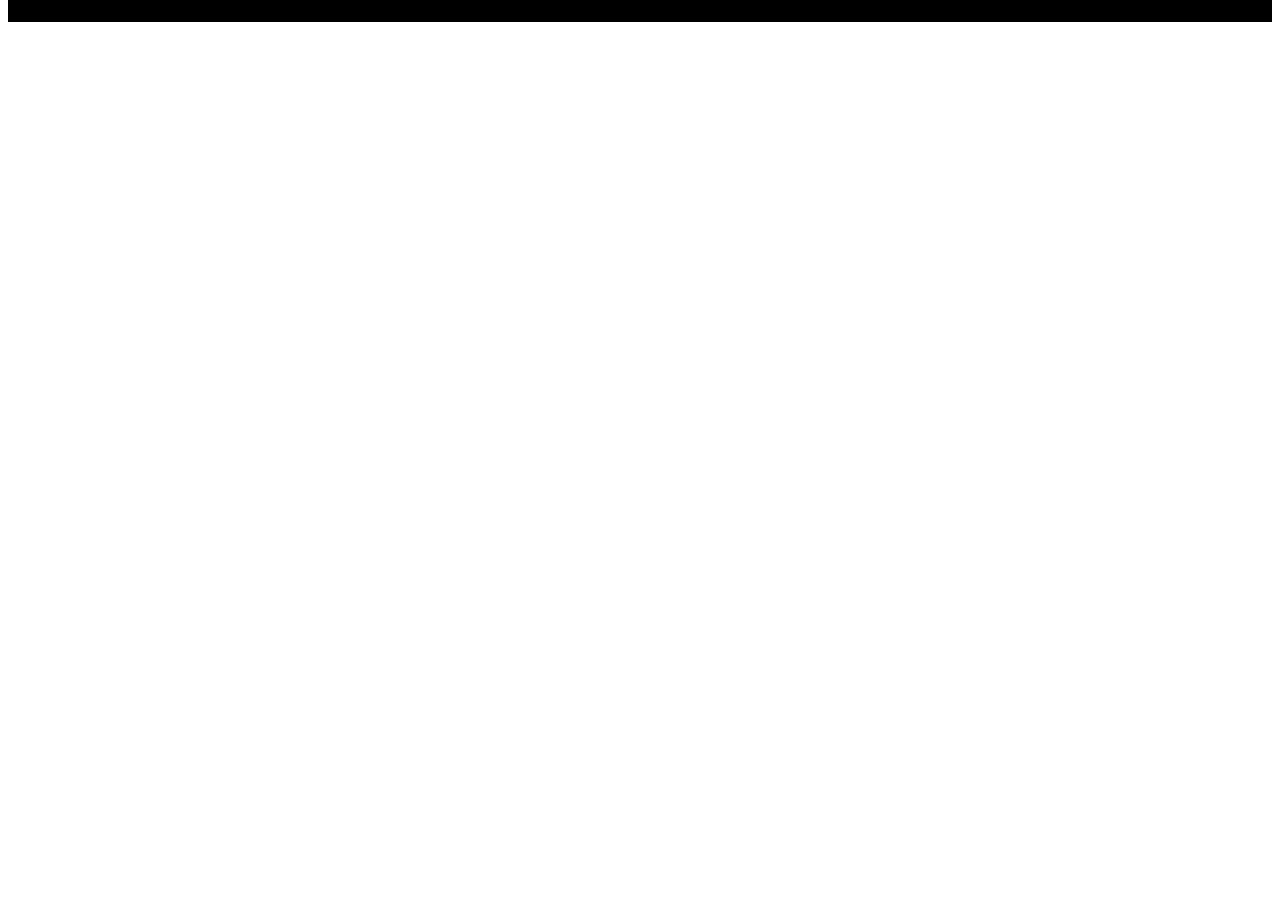
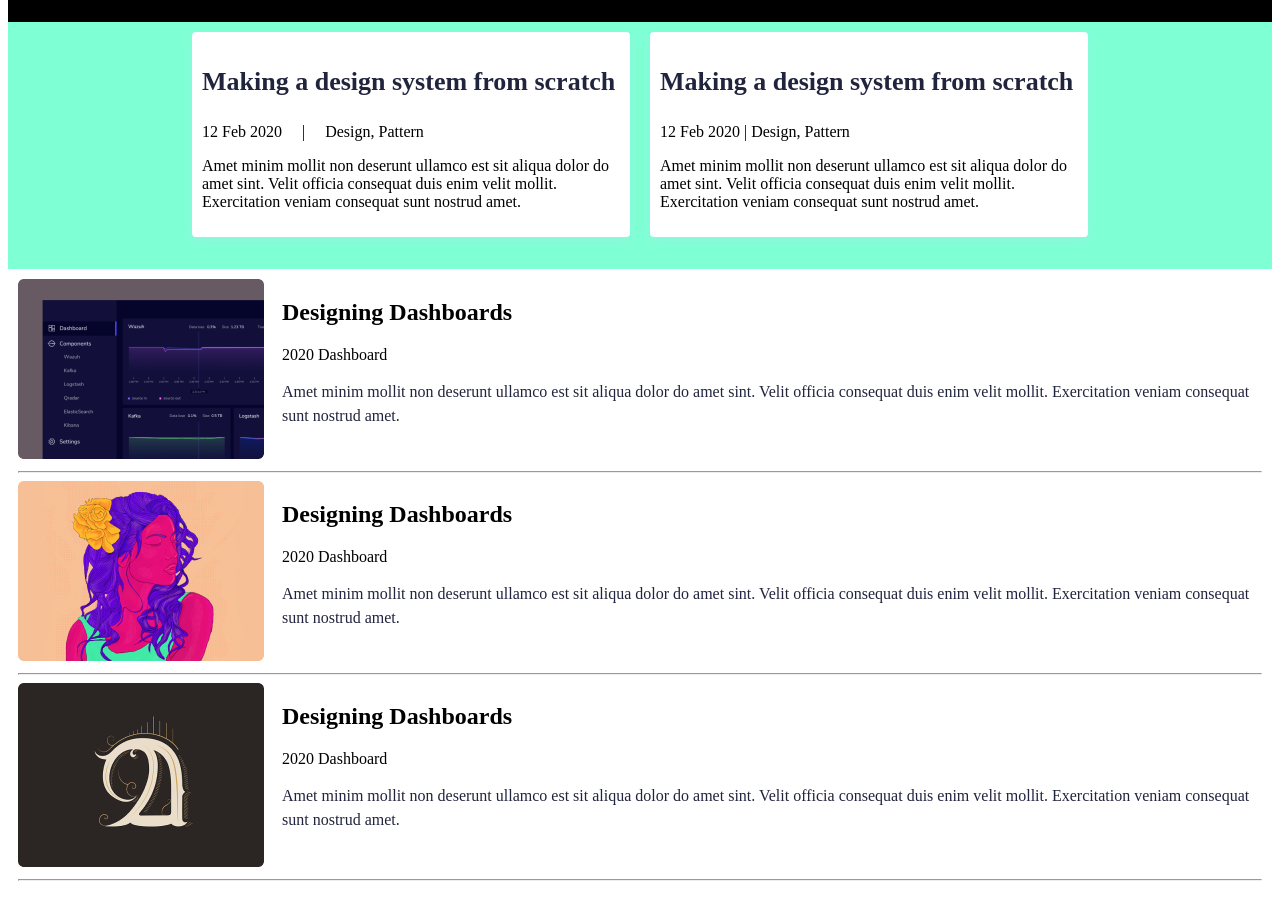
Before and after one commit to aashishstanl/Aashish_Projects, a plain HTML site: page FRONTEND- DEV/Portfolio/portfolio.html in a window 1280 px wide. Shown: the part 340-1247 px from the top of the page. Before the commit the page ends 800 px from the top, so only its background shows below. Drawn offline with Linux system fonts and the light colour scheme.

Commit message:
Added the project section

```diff
--- a/FRONTEND- DEV/Portfolio/portfolio.html
+++ b/FRONTEND- DEV/Portfolio/portfolio.html
@@ -52,12 +52,86 @@ color: #FFFFFF;
             width: 200px;
             height: 200px;
         }
-        @media screen and (min-width:2100px) and (max-width:2600px){
+
+        /* section 2 */
+        .ProjectWrapper{
+            /* background-color: #EDF7FA ; */
+
+            display: flex;
+            column-gap: 20px;
+            justify-content: center;
+
+            align-items: center;
+            width: 100%;
+            /* height: 396px; */
+            height: auto;
+
+        }
+        .work{
+            background-color: aquamarine;
+        }
+        /* .recentPost{
+
+            padding-top:20px;
+            display: flex;
+            margin: 0 11% 0 11%;
+            height: 25px;
+            justify-content: space-between;
+
+        } */
+        .Project1{
+            background: #FFFFFF;
+            box-shadow: 0px 4px 10px rgba(187, 225, 250, 0.25);
+            border-radius: 4px;
+            width: 418px;
+            /* height: 295px; */
+            margin-top: 10px;
+            margin-bottom: 32px;
+            padding: 10px;
+
+
+
+        }
+        .Project1 h1{
+
+            font-style: normal;
+            font-weight: 700;
+            font-size: 26px;
+            line-height: 38px;
+            color: #21243D;
+
+        }
+        .Project1 .span{
+            display: flex;
+            column-gap: 20px;
+
+
+        }
+
+        /* feature work */
+
+        .feature{
+            display: flex;
+            column-gap: 18px;
+
+        }
+        .feature p{
+            font-style: normal;
+            font-weight: 400;
+            font-size: 16px;
+            line-height: 24px;
+            color: #21243D;
+        }
+        .featureWrapper{
+            padding:10px 10px;
+        }
+        /* media */
+        /* @media screen and (max-width:3000px){
             .IntroWrapper{
                 padding: 100px 500px;
                 column-gap: 200px;
             }
-        }
+        }             */
 
         @media screen and (min-width:1300px) and (max-width:2100px) {
             .IntroWrapper{
@@ -78,12 +152,14 @@ color: #FFFFFF;
             column-gap: 70px;
             }
 
-            @media  screen and (max-width:640px) {
+            @media  screen and (max-width:600px) {
             .IntroWrapper {
                 padding: 70px;
                 flex-direction: column-reverse;
                 row-gap: 20px;
                 align-items: center;
+
+
             }
             .TextWrapper{
                 text-align: center;
@@ -102,11 +178,84 @@ color: #FFFFFF;
         <div class="TextWrapper">
             <h1>Hi, I am Aashish, Frontend Developer</h1>
             <p>Amet minim mollit non deserunt ullamco est sit aliqua dolor do amet sint. Velit officia consequat duis enim velit mollit. Exercitation veniam consequat sunt nostrud amet.</p>
-            <button >Download Resume</button>
+            <button ><a style = "text-decoration: none; color: white;" href="//docs.google.com/document/d/1wsou3YseTZd_8EGpupGKIHV79XzOgOjglp7Ge52pOro/edit"> Download Resume</a></button>
         </div>
         <div class="ImageWrapper">
             <img src="Aashish.png" alt="Profile Photo">
         </div>
     </section>
+
+    <!--  recent posts-->
+    <section class="work">
+        <div class="recentPost">
+            <!-- <span>Recent posts</span>
+            <span><a href="">View all</a></span> -->
+        </div>
+        <div class="ProjectWrapper">
+            <div class="Project1">
+                <h1>Making a design system from scratch</h1>
+                <!-- <span>12 Feb 2020 | Design, Pattern </span> -->
+                <div class="span">
+                    <span>12 Feb 2020</span>
+                    <span>|</span>
+                    <span>Design, Pattern</span>
+                </div>
+                <p>
+                    Amet minim mollit non deserunt ullamco est sit aliqua dolor do amet sint. Velit officia consequat duis enim velit mollit. Exercitation veniam consequat sunt nostrud amet.
+                </p>
+            </div>
+            <div class="Project1">
+                <h1>Making a design system from scratch</h1>
+                <span> 12 Feb 2020 | Design, Pattern</span>
+                <p>Amet minim mollit non deserunt ullamco est sit aliqua dolor do amet sint. Velit officia consequat duis enim velit mollit. Exercitation veniam consequat sunt nostrud amet.</p>
+            </div>
+
+        </div>
+    </section>
+
+    <!--  Featured work -->
+    <section class="featureWork">
+       <div class="featureWrapper">
+            <div class="feature">
+                <div class="img">
+                    <img src="Rectangle 30.png" alt="">
+                </div>
+                <div>
+                    <h1>Designing Dashboards</h1>
+                    <span>2020</span>
+                    <span>Dashboard</span>
+                    <p>Amet minim mollit non deserunt ullamco est sit aliqua dolor do amet sint. Velit officia consequat duis enim velit mollit. Exercitation veniam consequat sunt nostrud amet.</p>
+                </div>
+            </div>
+
+            <hr>
+
+            <div class="feature">
+                <div class="img">
+                    <img src="Rectangle 32.png" alt="">
+                </div>
+                <div>
+                    <h1>Designing Dashboards</h1>
+                    <span>2020</span>
+                    <span>Dashboard</span>
+                    <p>Amet minim mollit non deserunt ullamco est sit aliqua dolor do amet sint. Velit officia consequat duis enim velit mollit. Exercitation veniam consequat sunt nostrud amet.</p>
+                </div>
+            </div>
+            <hr>
+
+            <div class="feature">
+                <div class="img">
+                    <img src="Rectangle 34.png" alt="">
+                </div>
+                <div>
+                    <h1>Designing Dashboards</h1>
+                    <span>2020</span>
+                    <span>Dashboard</span>
+                    <p>Amet minim mollit non deserunt ullamco est sit aliqua dolor do amet sint. Velit officia consequat duis enim velit mollit. Exercitation veniam consequat sunt nostrud amet.</p>
+                </div>
+            </div>
+            <hr>
+       </div>
+    </section>
 </body>
 </html>
```
Also changed, not shown: FRONTEND- DEV/Portfolio/Rectangle 30.png (added), FRONTEND- DEV/Portfolio/Rectangle 32.png (added), FRONTEND- DEV/Portfolio/Rectangle 34.png (added).
